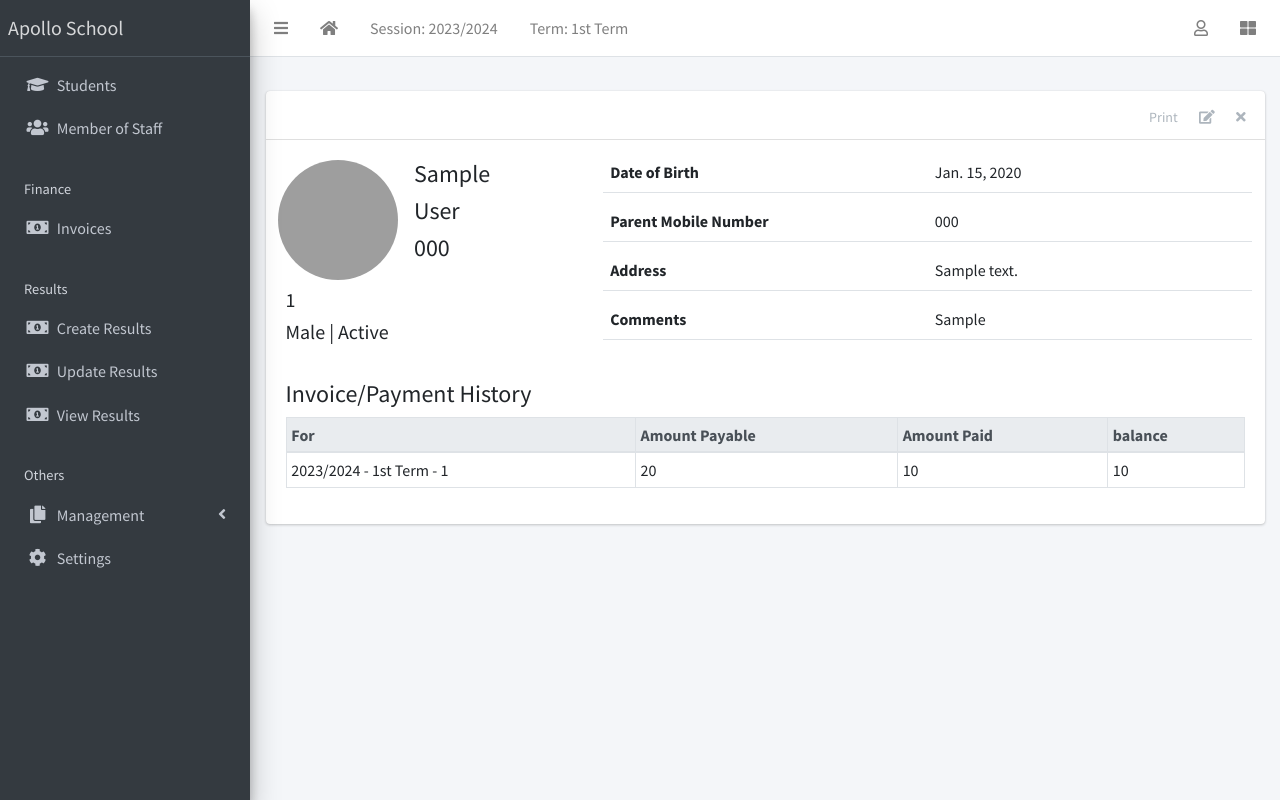
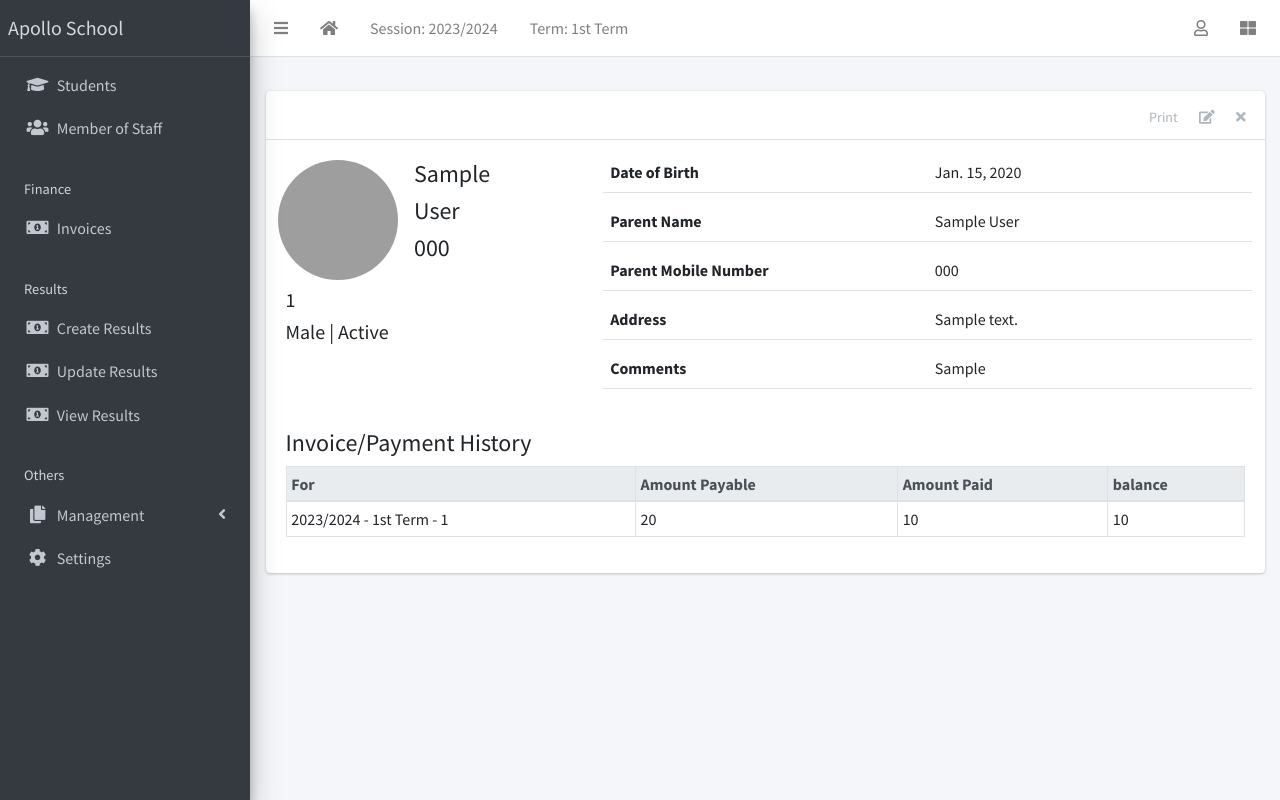
Before and after one commit to kartikchoubisa/school-management, a Django app: page /student/1/ in a window 1280 px wide. Run offline with Django 3.2, Linux system fonts and the light colour scheme; a user stored in the database is signed in; data comes from the database, SQL or seed files in the repository; tables that the repository leaves empty hold one stand-in row (values such as "Sample post"); parts of the project's set-up code (start-up, migrations or seed data) failed here and were passed over; some libraries are stand-ins or nearby versions; grey boxes are pictures that could not be loaded.

Commit message:
parent added

```diff
--- a/apps/students/models.py
+++ b/apps/students/models.py
@@ -28,6 +28,7 @@ class Student(models.Model):
     mobile_num_regex = RegexValidator(
         regex="^[0-9]{10,15}$", message="Entered mobile number isn't in a right format!"
     )
+    parent_name = models.CharField(max_length=200)
     parent_mobile_number = models.CharField(
         validators=[mobile_num_regex], max_length=13, blank=True
     )
--- a/apps/students/templates/students/student_detail.html
+++ b/apps/students/templates/students/student_detail.html
@@ -54,6 +54,14 @@
             </label>
             <div class="col">
               {{ object.date_of_birth }}
+            </div>
+          </div>
+          <div class="form-group border-bottom row">
+            <label class="col">
+              Parent Name
+            </label>
+            <div class="col">
+              {{ object.parent_name }}
             </div>
           </div>
 
```
Also changed, not shown: apps/students/migrations/0003_student_parent_name.py (added).
